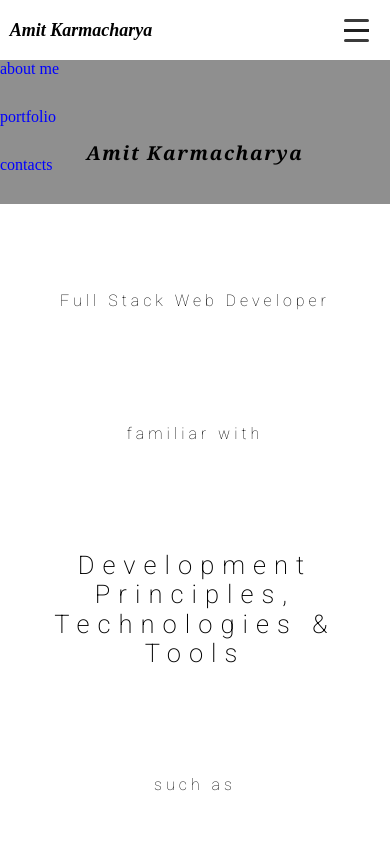
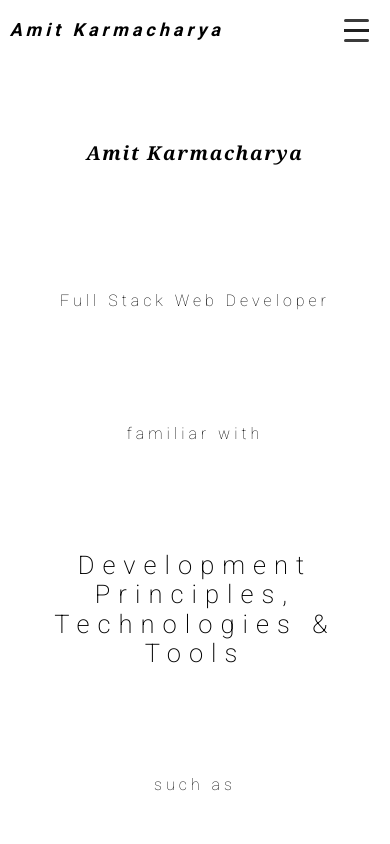
Before and after one commit to amitkarmacharya-edu/react-portfolio, a React (Create React App) app in the folder client/: page / in a window 390 px wide. Shown: the top 844 px of the page. Built offline with nearby package versions, Linux system fonts and the light colour scheme; no server answers.

Commit message:
create mobile responsive nav bar

```diff
--- a/client/src/components/Header/index.css
+++ b/client/src/components/Header/index.css
@@ -1,15 +1,28 @@
-header {
-  height: 60px;
+.header {
+  position: relative;
+  z-index: auto;
   min-width: 280px;
   background-color: white;
+  height: 60px;
+  overflow: hidden;
+  transition: height .5s ease-in-out;
 }
 
 .nav-bar {
-  height: 100%;
+  height: 60px;
+  transition: height .3s ease-in-out;
+}
+
+.show-mobile-nav-bar {
+  height: 204px;
 }
 
 .nav-bar a {
+  color: black !important;
+  font-weight: 300;
+  letter-spacing: .25rem;
   display: inline-block;
+  font-family: 'Roboto', Georgia, 'Times New Roman', Times, serif;
 }
 
 .mobile-nav-bar {
@@ -17,17 +30,14 @@ header {
   width: 95%;
   margin-right: auto;
   margin-left: auto;
-
   display: flex;
   justify-content: space-between;
   align-items: center;
-
-  z-index: 99;
 }
 
 .menu-btn {
+  position: relative;
   box-sizing: border-box;
-  position: relative;
   display: flex;
   justify-content: center;
   align-items: center;
@@ -77,18 +87,35 @@ header {
 
 .mobile-menu-link {
   width: 100%;
-  background-color: rgb(168, 165, 165);
+  background-color: rgb(214, 214, 214);
 }
 
 .menu-link {
-  background-color: rgb(143, 143, 143);
+  display: flex;
+  flex-direction: column;
+  justify-content: center;
+  align-items: center;
 }
 
 .menu-link-item {
+  width: 100%;
   height: 48px;
-  display: block;
 }
-.menu-link-item:hover {
+
+.menu-link-item a {
+  box-sizing: border-box;
+  line-height: 47px;
+  width: 100%;
+  font-weight: 300;
+  font-family: 'Roboto', Georgia, 'Times New Roman', Times, serif;
+  letter-spacing: .25rem;
+  color: black !important;
+  text-transform: capitalize;
+  text-align: center;
+  border-bottom: 1px solid rgb(189, 189, 189);
+}
+
+.menu-link-item a:hover {
   background-color: white;
 }
 
@@ -114,17 +141,35 @@ header {
 .text-logo {
   color: black !important;
   font-size: large;
-  font-weight: bolder;
+  font-weight: bolder !important;
   font-style: italic;
   text-transform: capitalize;
 }
 
 /* Small devices (landscape phones, 576px and up) */
 @media (min-width: 576px) {
+
+  .header {
+    height: 60px;
+  }
+
+  a:hover,
+  .nav-active {
+    padding-bottom: .25rem;
+    border-bottom: 1px solid black;
+  }
+
   .mobile-nav-bar {
     width: 0;
     height: 0;
     visibility: hidden;
+  }
+
+  .mobile-menu-link {
+    height: 0px;
+    width: 0px;
+    visibility: hidden;
+    display: none;
   }
 
   .nav-link {
@@ -142,14 +187,18 @@ header {
   }
 }
 
-/* Medium devices (tablets, 768px and up) */
-@media (min-width: 768px) {  }
+/* XX-Large devices (larger desktops, 1400px and up) */
+@media (min-width: 1400px) {
 
-/* Large devices (desktops, 992px and up) */
-@media (min-width: 992px) {  }
+  .nav-bar {
+    height: 100px;
+  }
 
-/* X-Large devices (large desktops, 1200px and up) */
-@media (min-width: 1200px) {  }
+  .nav-link .nav-link-item {
+    margin-left: 3rem;
+  }
 
-/* XX-Large devices (larger desktops, 1400px and up) */
-@media (min-width: 1400px) {  }
+  .nav-link a {
+    font-size: 1.3rem !important;
+  }
+}
--- a/client/src/components/Header/index.js
+++ b/client/src/components/Header/index.js
@@ -8,18 +8,20 @@ function Header() {
     let t = e.target;
     const ele = t.classList.contains('menu-btn-burger-icon') ?
                 t.closest('.menu-btn') : t;
-
+    const navBar = document.querySelector('header');
     const isOpen = ele.classList.contains('menu-btn-open');
 
     if(isOpen) {
       ele.classList.remove('menu-btn-open');
+      navBar.classList.remove('show-mobile-nav-bar');
     } else {
       ele.classList.add('menu-btn-open');
+      navBar.classList.add('show-mobile-nav-bar')
     }
   }
 
   return (
-    <header>
+    <header className="header">
       <nav className="nav-bar">
         <ul className="mobile-nav-bar">
           <li className="nav-link-item">
```
